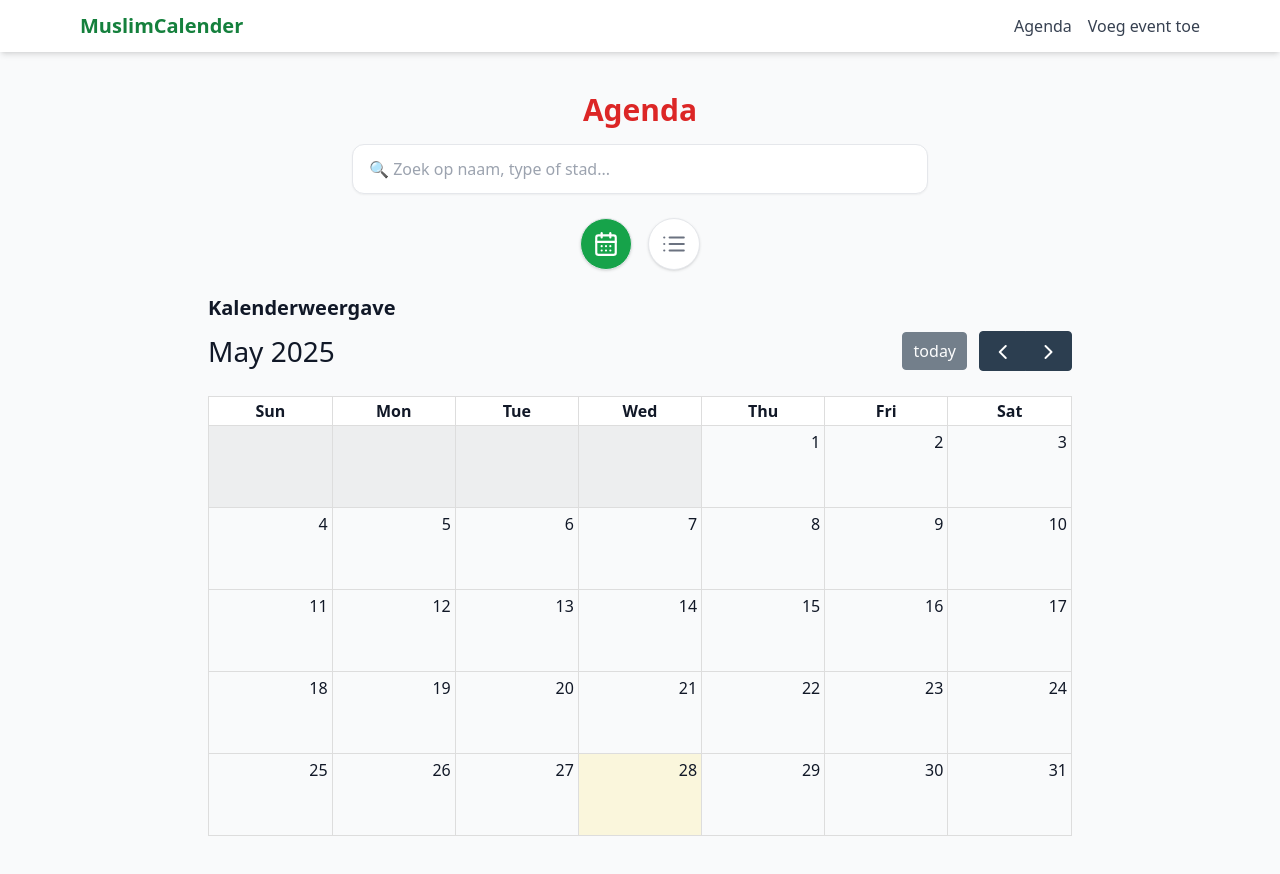
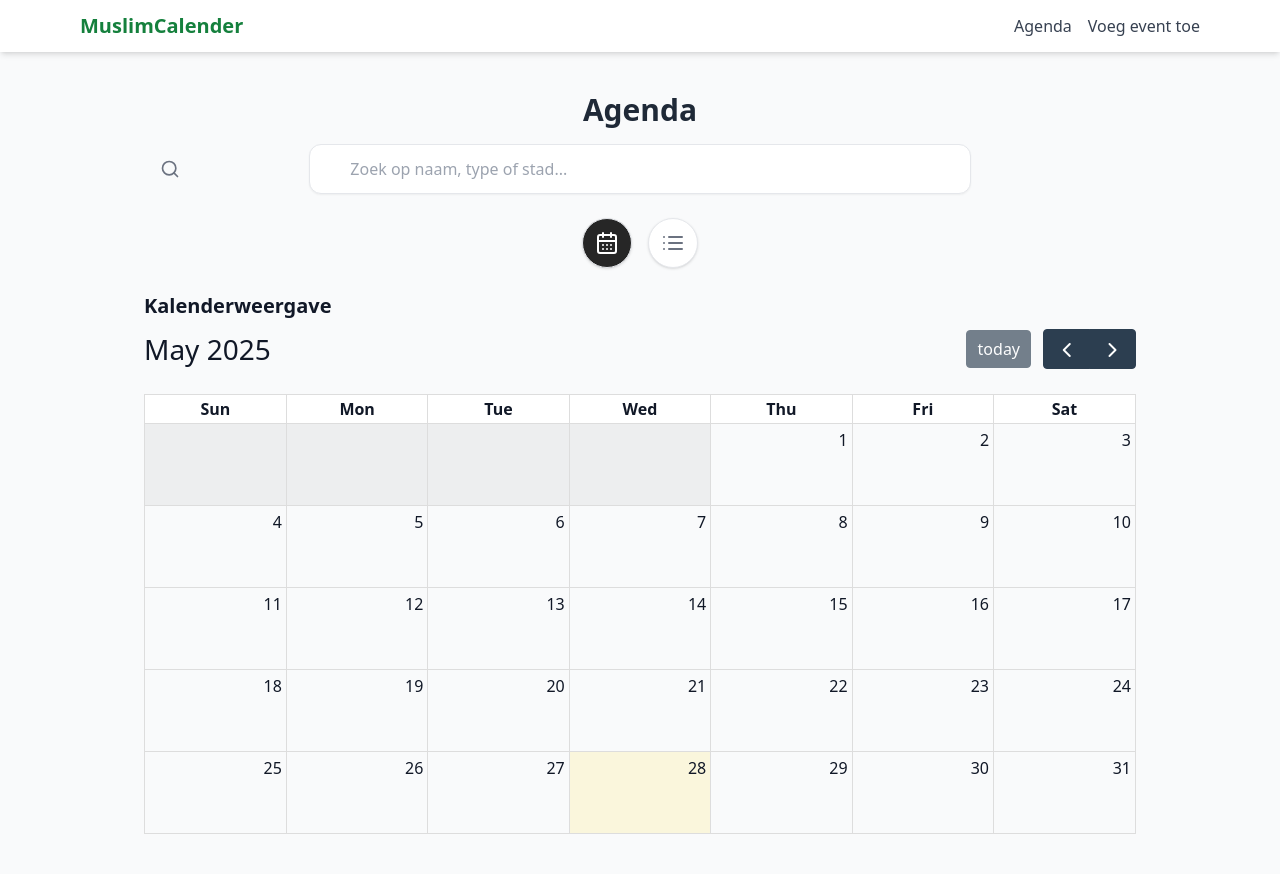
Before and after one commit to IvanaSaraber/MuslimCalender, a Next.js app: page /agenda in a window 1280 px wide. Shown: the top 874 px of the page. Built offline with nearby package versions, Linux system fonts and the light colour scheme.

Commit message:
Update page.tsx

```diff
--- a/app/agenda/page.tsx
+++ b/app/agenda/page.tsx
@@ -1,11 +1,11 @@
-// app/agenda/page.tsx — met icon toggle, zoekfunctie en dynamische weergave
+// app/agenda/page.tsx — hersteld naar fijne middenstijl, met zoekicoon en zachte styling
 "use client";
 
 import { useState } from "react";
 import { CalendarView } from "../../components/CalendarView";
 import { ListView } from "../../components/ListView";
 import allEvents from "../../data/events.json";
-import { CalendarDays, List as ListIcon } from "lucide-react";
+import { CalendarDays, List as ListIcon, Search } from "lucide-react";
 
 export default function AgendaPage() {
   const [query, setQuery] = useState("");
@@ -21,17 +21,20 @@ export default function AgendaPage() {
   });
 
   return (
-    <main className="p-4 max-w-4xl mx-auto">
-      <h1 className="text-3xl font-bold mb-4 text-red-600 text-center">Agenda</h1>
+    <main className="p-4 max-w-5xl mx-auto">
+      <h1 className="text-3xl font-bold mb-4 text-center text-gray-800">Agenda</h1>
 
-      {/* Zoekbalk */}
-      <div className="flex justify-center mb-6">
+      {/* Zoekbalk met icoon */}
+      <div className="relative flex justify-center mb-6">
+        <span className="absolute left-4 top-1/2 transform -translate-y-1/2 text-gray-500">
+          <Search size={20} />
+        </span>
         <input
           type="text"
-          placeholder="🔍 Zoek op naam, type of stad..."
+          placeholder="Zoek op naam, type of stad..."
           value={query}
           onChange={(e) => setQuery(e.target.value)}
-          className="w-full md:w-2/3 px-4 py-3 border rounded-xl shadow-sm focus:outline-none focus:ring-2 focus:ring-primary"
+          className="w-full md:w-2/3 pl-10 pr-4 py-3 border rounded-xl shadow-sm focus:outline-none focus:ring-2 focus:ring-neutral-400 text-gray-800"
         />
       </div>
 
@@ -41,21 +44,21 @@ export default function AgendaPage() {
           onClick={() => setView("calendar")}
           className={`p-3 rounded-full border shadow transition ${
             view === "calendar"
-              ? "bg-green-600 text-white"
+              ? "bg-neutral-800 text-white"
               : "text-gray-500 bg-white"
           }`}
         >
-          <CalendarDays size={26} />
+          <CalendarDays size={24} />
         </button>
         <button
           onClick={() => setView("list")}
           className={`p-3 rounded-full border shadow transition ${
             view === "list"
-              ? "bg-primary text-white scale-110"
+              ? "bg-neutral-800 text-white"
               : "text-gray-500 bg-white"
           }`}
         >
-          <ListIcon size={26} />
+          <ListIcon size={24} />
         </button>
       </div>
 
```
